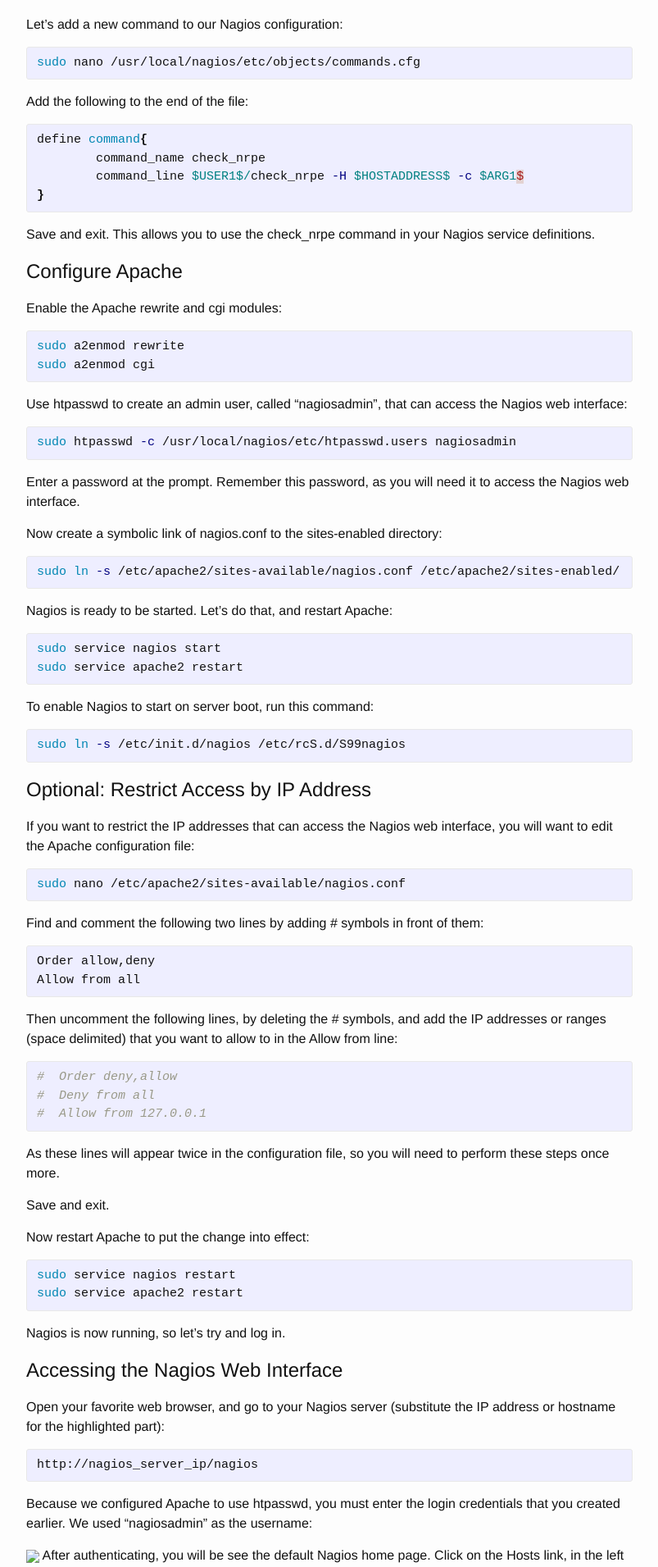
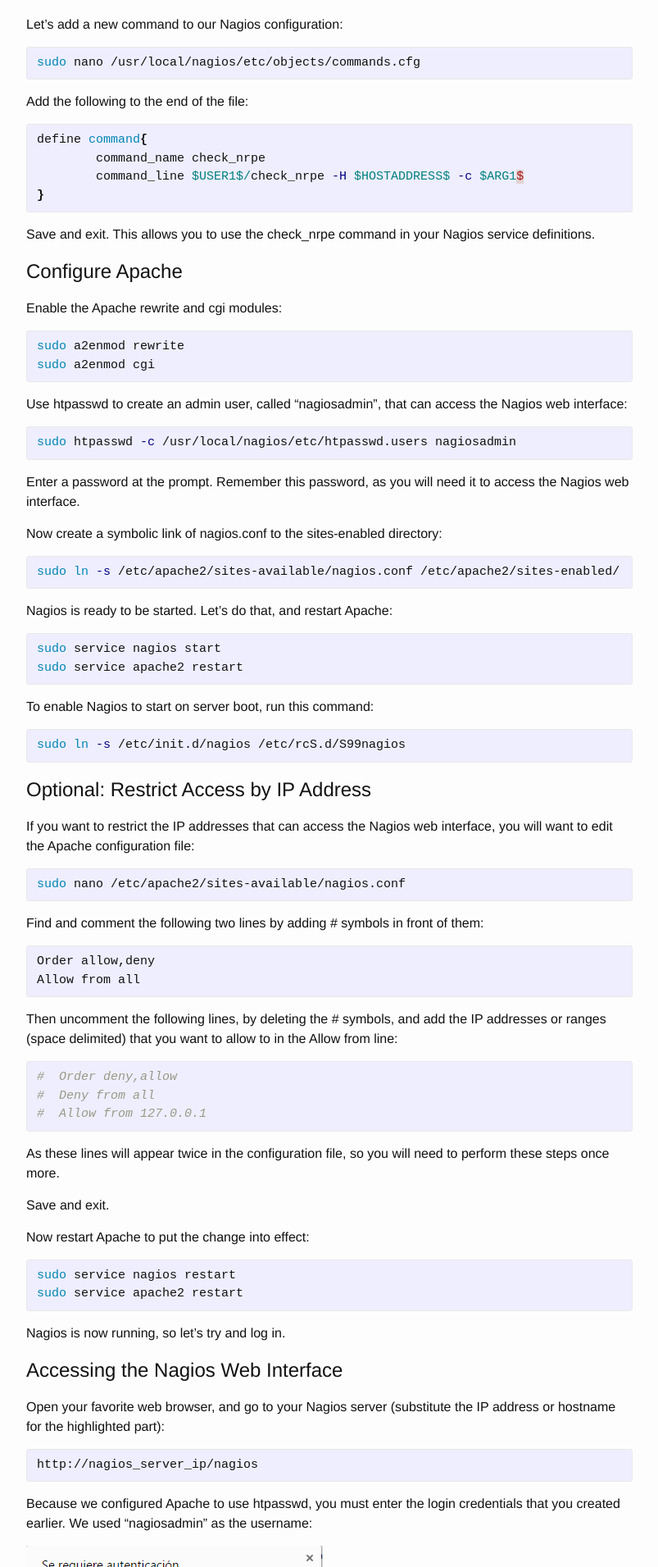
Before and after one commit to jedelwey/jedelwey.github.io, a Jekyll site: the page built from _posts/2015-06-17-instalacion-nagios-ubuntu-14-04-LTS.markdown, in a window 1280 px wide. Shown: the part 4489-6400 px from the top of the page at 82% size, without its empty margins (238-1041 px from the left). Built offline with Jekyll 4.4.1, drawn with Linux system fonts in a browser that asks for light colours.

Commit message:
Añadir imágenes 2
La anterior forma no funcionaba

```diff
--- a/_posts/2015-06-17-instalacion-nagios-ubuntu-14-04-LTS.markdown
+++ b/_posts/2015-06-17-instalacion-nagios-ubuntu-14-04-LTS.markdown
@@ -248,10 +248,10 @@ http://nagios_server_ip/nagios
 {% endhighlight %}
 Because we configured Apache to use htpasswd, you must enter the login credentials that you created earlier. We used "nagiosadmin" as the username:
 
-<img src="../images/autenticacion.PNG"/>
+<img src="{{ site.url }}/images/autenticacion.PNG"/>
 After authenticating, you will be see the default Nagios home page. Click on the Hosts link, in the left navigation bar, to see which hosts Nagios is monitoring:
 
-<img src="../images/nagios-core.PNG"/>
+<img src="{{ site.url }}/images/nagios-core.PNG"/>
 As you can see, Nagios is monitoring only "localhost", or itself.
 
 Let's monitor another host with Nagios!
```
